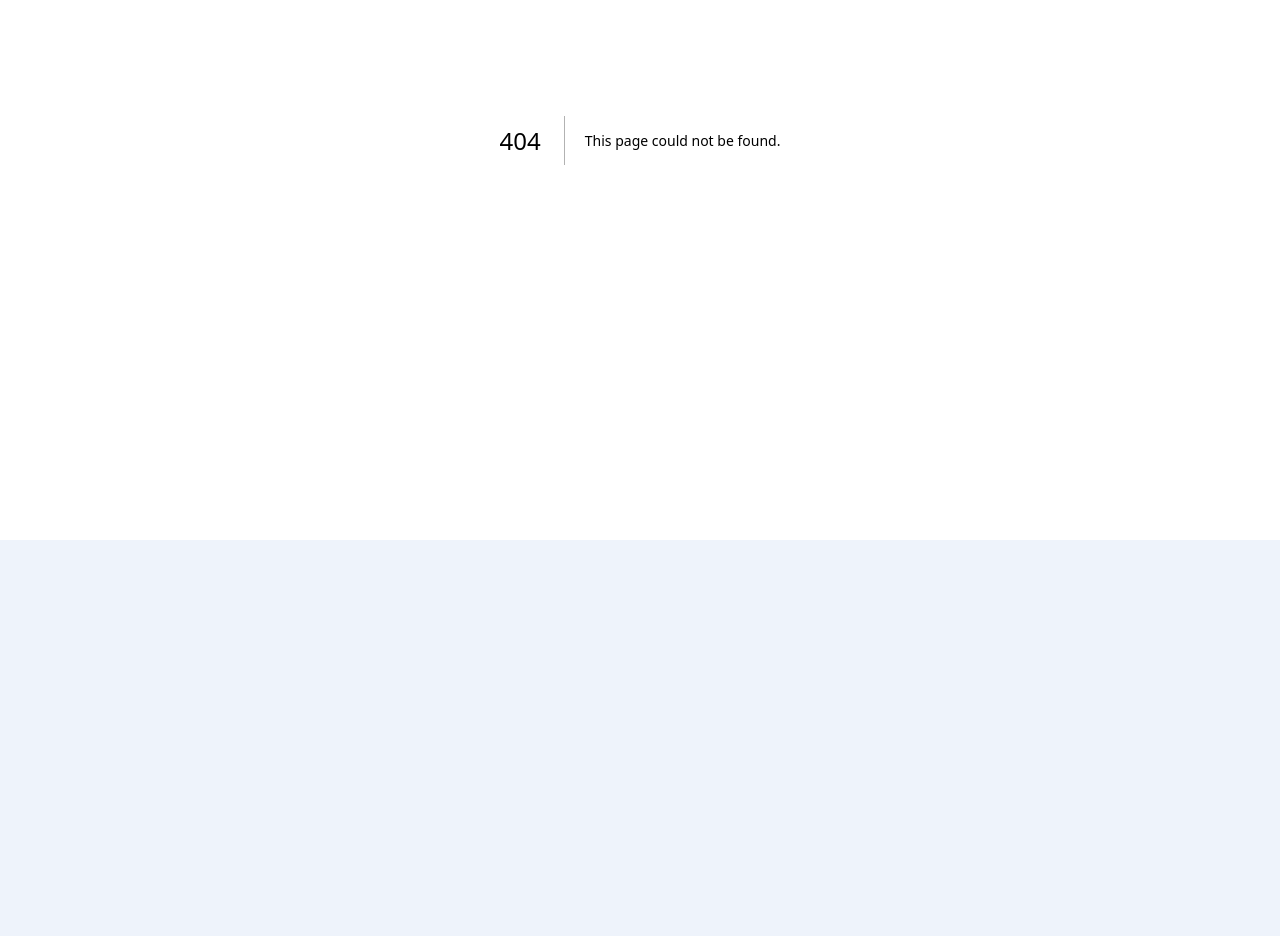
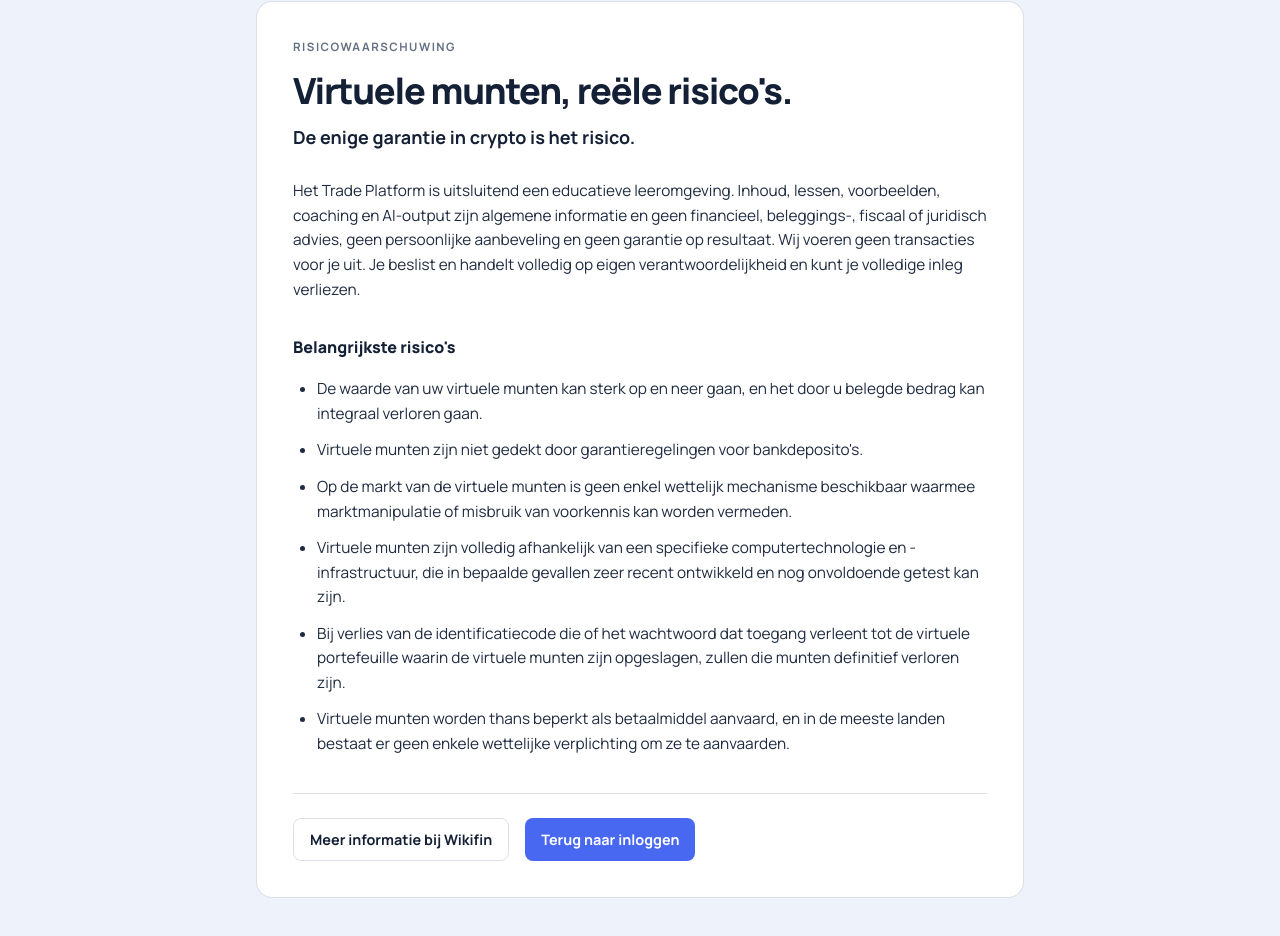
Before and after one commit to 6ftwardje/HTP2.0, a Next.js app: page /risicowaarschuwing in a window 1280 px wide. Before the commit this address had no page. Shown: the part 260-1196 px from the top of the page. Before the commit the page ends 800 px from the top, so only its background shows below. Built offline with nearby package versions, Linux system fonts and the light colour scheme.

Commit message:
Require concise crypto risk acknowledgement

```diff
--- /dev/null
+++ b/app/risicowaarschuwing/page.tsx
@@ -0,0 +1,78 @@
+import Link from "next/link";
+import { BrandLogo } from "@/components/ui/Brand";
+
+export default function RiskWarningPage() {
+  return (
+    <main className="min-h-screen bg-[var(--background)] px-5 py-10 text-[var(--foreground)] sm:px-8 sm:py-14">
+      <div className="mx-auto max-w-3xl">
+        <BrandLogo logoClassName="h-auto w-[220px]" />
+
+        <article className="mt-10 rounded-2xl border border-[var(--border)] bg-[var(--card)] p-6 sm:p-9">
+          <p className="cb-eyebrow">Risicowaarschuwing</p>
+          <h1 className="mt-4 text-3xl font-extrabold tracking-[-0.035em] sm:text-4xl">
+            Virtuele munten, reële risico&apos;s.
+          </h1>
+          <p className="mt-3 text-lg font-bold">
+            De enige garantie in crypto is het risico.
+          </p>
+
+          <p className="mt-7 cb-body">
+            Het Trade Platform is uitsluitend een educatieve leeromgeving.
+            Inhoud, lessen, voorbeelden, coaching en AI-output zijn algemene
+            informatie en geen financieel, beleggings-, fiscaal of juridisch
+            advies, geen persoonlijke aanbeveling en geen garantie op resultaat.
+            Wij voeren geen transacties voor je uit. Je beslist en handelt
+            volledig op eigen verantwoordelijkheid en kunt je volledige inleg
+            verliezen.
+          </p>
+
+          <h2 className="mt-9 cb-section-title">Belangrijkste risico&apos;s</h2>
+          <ul className="mt-5 list-disc space-y-3 pl-6 cb-body">
+            <li>
+              De waarde van uw virtuele munten kan sterk op en neer gaan, en het
+              door u belegde bedrag kan integraal verloren gaan.
+            </li>
+            <li>
+              Virtuele munten zijn niet gedekt door garantieregelingen voor
+              bankdeposito&apos;s.
+            </li>
+            <li>
+              Op de markt van de virtuele munten is geen enkel wettelijk
+              mechanisme beschikbaar waarmee marktmanipulatie of misbruik van
+              voorkennis kan worden vermeden.
+            </li>
+            <li>
+              Virtuele munten zijn volledig afhankelijk van een specifieke
+              computertechnologie en -infrastructuur, die in bepaalde gevallen
+              zeer recent ontwikkeld en nog onvoldoende getest kan zijn.
+            </li>
+            <li>
+              Bij verlies van de identificatiecode die of het wachtwoord dat
+              toegang verleent tot de virtuele portefeuille waarin de virtuele
+              munten zijn opgeslagen, zullen die munten definitief verloren zijn.
+            </li>
+            <li>
+              Virtuele munten worden thans beperkt als betaalmiddel aanvaard, en
+              in de meeste landen bestaat er geen enkele wettelijke verplichting
+              om ze te aanvaarden.
+            </li>
+          </ul>
+
+          <div className="mt-9 flex flex-wrap gap-4 border-t border-[var(--border)] pt-6">
+            <a
+              href="https://www.wikifin.be/nl/sparen-en-beleggen/beleggingsproducten/andere-beleggingsproducten/cryptomunten/wat-een-cryptomunt"
+              target="_blank"
+              rel="noreferrer"
+              className="cb-btn cb-btn-secondary"
+            >
+              Meer informatie bij Wikifin
+            </a>
+            <Link href="/" className="cb-btn cb-btn-primary">
+              Terug naar inloggen
+            </Link>
+          </div>
+        </article>
+      </div>
+    </main>
+  );
+}
--- a/components/auth/StudentAuthFormCore.tsx
+++ b/components/auth/StudentAuthFormCore.tsx
@@ -12,7 +12,9 @@ type AuthFailure = {
 };
 type SupabaseClientFactory = () => Promise<SupabaseClient>;
 
-const LEGAL_ACCEPTANCE_VERSION = "2026-06-17";
+const LEGAL_ACCEPTANCE_VERSION = "2026-07-28-fsma-mica-v1";
+const LEGAL_ACCEPTANCE_SCOPE =
+  "terms_privacy_education_no_advice_crypto_risk_disclaimer";
 
 function getEmailAuthErrorMessage(error: AuthFailure, fallback: string) {
   if (error.status === 429) {
@@ -99,9 +101,11 @@ function AuthForm({ getSupabaseClient }: { getSupabaseClient: SupabaseClientFact
       return;
     }
 
-    if (mode === "register" && !acceptedLegalTerms) {
+    if (mode !== "reset" && !acceptedLegalTerms) {
       setStatus("error");
-      setMessage("Bevestig eerst de voorwaarden en risicowaarschuwing.");
+      setMessage(
+        "Lees en aanvaard eerst de voorwaarden en risicowaarschuwing."
+      );
       return;
     }
 
@@ -111,6 +115,7 @@ function AuthForm({ getSupabaseClient }: { getSupabaseClient: SupabaseClientFact
     const supabase = await getSupabaseClient();
 
     if (mode === "login") {
+      const acceptedAt = new Date().toISOString();
       const { error } = await supabase.auth.signInWithPassword({
         email: trimmedEmail,
         password,
@@ -126,11 +131,34 @@ function AuthForm({ getSupabaseClient }: { getSupabaseClient: SupabaseClientFact
         return;
       }
 
+      const { error: acceptanceError } = await supabase.auth.updateUser({
+        data: {
+          legal_acceptance_version: LEGAL_ACCEPTANCE_VERSION,
+          legal_acceptance_accepted_at: acceptedAt,
+          legal_acceptance_scope: LEGAL_ACCEPTANCE_SCOPE,
+          legal_acceptance_source: "login",
+        },
+      });
+
+      if (acceptanceError) {
+        console.error("[auth.legal_acceptance_save_failed]", {
+          status: acceptanceError.status,
+          code: acceptanceError.code,
+        });
+        await supabase.auth.signOut();
+        setStatus("error");
+        setMessage(
+          "Je akkoord kon niet veilig worden geregistreerd. Probeer opnieuw."
+        );
+        return;
+      }
+
       window.location.assign(redirectedFrom);
       return;
     }
 
     if (mode === "register") {
+      const acceptedAt = new Date().toISOString();
       const { data, error } = await supabase.auth.signUp({
         email: trimmedEmail,
         password,
@@ -138,8 +166,9 @@ function AuthForm({ getSupabaseClient }: { getSupabaseClient: SupabaseClientFact
           data: {
             full_name: fullName.trim(),
             legal_acceptance_version: LEGAL_ACCEPTANCE_VERSION,
-            legal_acceptance_accepted_at: new Date().toISOString(),
-            legal_acceptance_scope: "tos_privacy_education_risk_disclaimer",
+            legal_acceptance_accepted_at: acceptedAt,
+            legal_acceptance_scope: LEGAL_ACCEPTANCE_SCOPE,
+            legal_acceptance_source: "registration",
           },
           emailRedirectTo: getCallbackUrl(redirectedFrom),
         },
@@ -354,24 +383,29 @@ function AuthForm({ getSupabaseClient }: { getSupabaseClient: SupabaseClientFact
                 </div>
               )}
 
-              {mode === "register" && (
-                <div className="rounded-xl border border-[var(--border)] bg-[color-mix(in_oklab,var(--card)_86%,var(--background)_14%)] p-4">
-                  <label className="flex gap-3 text-sm leading-6 text-[var(--foreground)]">
+              {mode !== "reset" && (
+                <div className="flex items-start gap-3 py-1 text-sm leading-6">
+                  <label className="flex shrink-0 items-start">
                     <input
                       type="checkbox"
                       checked={acceptedLegalTerms}
                       onChange={(event) => setAcceptedLegalTerms(event.target.checked)}
                       required
+                      aria-label="Ik aanvaard de risicowaarschuwing"
+                      aria-describedby="legal-risk-link"
                       disabled={status === "loading" || status === "success"}
                       className="mt-1 h-4 w-4 shrink-0 rounded border-[var(--border)] accent-[var(--foreground)] disabled:opacity-60"
                     />
-                    <span>
-                      Ik aanvaard de algemene voorwaarden en privacyverklaring. Ik begrijp dat Het Trade Platform een educatief leerplatform is en geen financieel, beleggings-, fiscaal of juridisch advies verstrekt.
-                    </span>
                   </label>
-                  <p className="mt-3 text-xs leading-5 text-[var(--muted)]">
-                    Trading en crypto brengen risico op verlies met zich mee. Lessen, voorbeelden, coaching en AI-output zijn geen koop- of verkoopaanbevelingen en bieden geen garantie op resultaat. Virtuele munten, reele risico&apos;s. De enige garantie in crypto is het risico.
-                  </p>
+                  <a
+                    id="legal-risk-link"
+                    href="/risicowaarschuwing"
+                    target="_blank"
+                    rel="noreferrer"
+                    className="font-bold text-[var(--foreground)] underline underline-offset-2 hover:text-[var(--muted)]"
+                  >
+                    Lees de volledige risicowaarschuwing
+                  </a>
                 </div>
               )}
 
```
